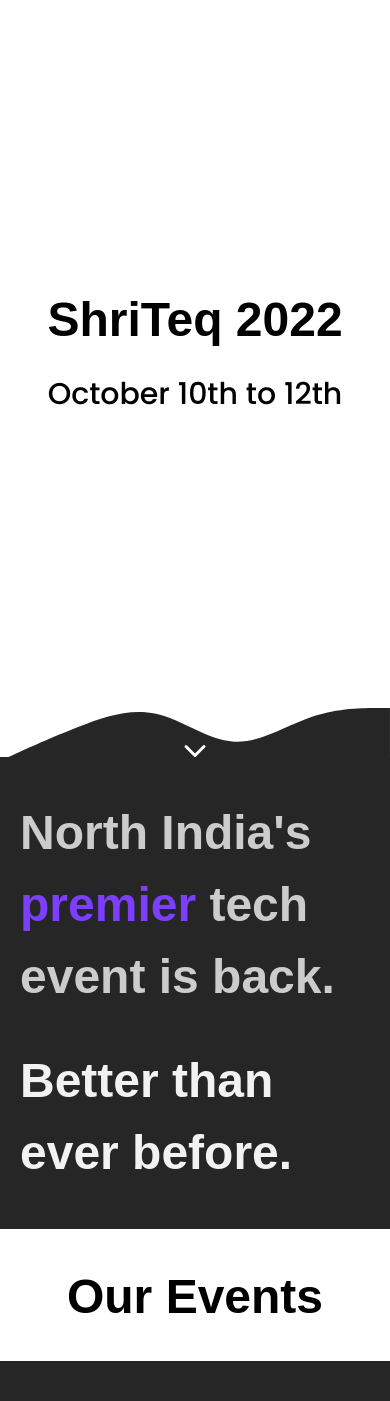
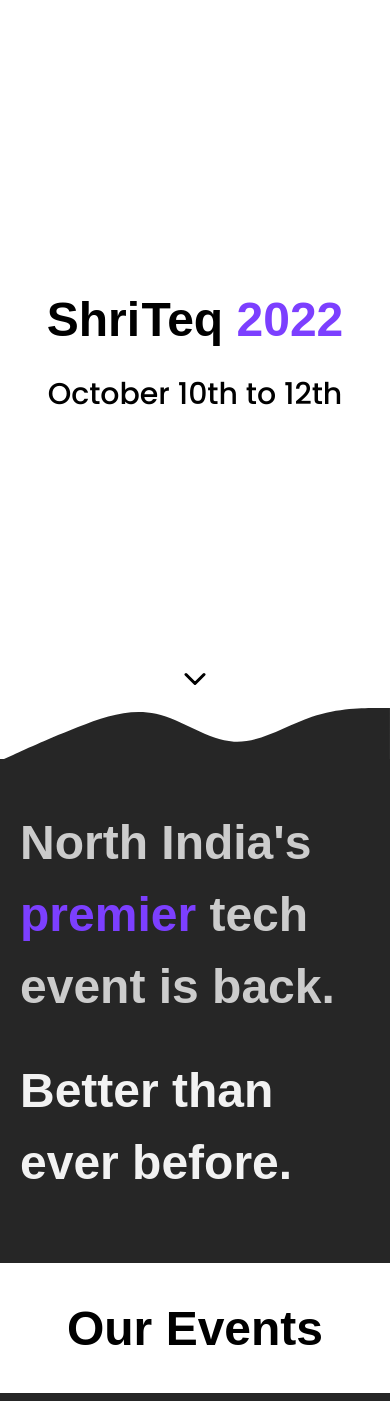
Before and after one commit to tsrsmict/shriteq, a Django app: page / in a window 390 px wide. Shown: the part 83-1484 px from the top of the page. Run offline with Django 4.2, Linux system fonts and the light colour scheme; some libraries are stand-ins or nearby versions.

Commit message:
Polish index

```diff
--- a/events/templates/index.html
+++ b/events/templates/index.html
@@ -13,19 +13,25 @@
     <div class="flex flex-col h-full">
         <div class="flex flex-col items-center flex-grow h-full">
             <div class="flex flex-col items-center justify-center h-full">
-                <p class="mb-8 text-5xl font-semibold font-display md:text-7xl lg:text-8xl">ShriTeq 2022</p>
+                <p class="mb-8 text-5xl font-semibold font-display md:text-7xl lg:text-8xl">
+                <span>
+                    Shri
+                </span>
+                <span  class="-ml-3 md:-ml-6">Teq </span> <!-- Montserrat i and T get really close together and it looks bad -->
+                <span class="text-violet">2022</span>
+                </p>
                 <p class="text-3xl font-medium font-body">October 10th to 12th</p>
             </div>
-            <svg class="absolute -bottom-2 h-9 md:h-12 stroke-white chev-down md:bottom-3 lg:bottom-5" xmlns="http://www.w3.org/2000/svg" viewBox="0 0 24 24" fill="none" stroke="currentColor" stroke-width="2" stroke-linecap="round" stroke-linejoin="round" class="feather feather-chevron-down"><polyline points="6 9 12 15 18 9"></polyline></svg>
+            <svg class="absolute bottom-16 h-9 md:h-12 stroke-black md:stroke-white chev-down md:bottom-3 lg:bottom-5" xmlns="http://www.w3.org/2000/svg" viewBox="0 0 24 24" fill="none" stroke="currentColor" stroke-width="2" stroke-linecap="round" stroke-linejoin="round" class="feather feather-chevron-down"><polyline points="6 9 12 15 18 9"></polyline></svg>
 
         <img src="{% static 'assets/vectors/hero-wave-up.svg' %}" alt="" class="w-screen wave">
     </div>
 </section>
-<section id="declaration" class="relative px-5 py-10 font-bold leading-normal -top-1 md:font-extrabold lg:font-black md:px-20 lg:px-44 bg-offblack font-display">
-    <p class="mb-8 text-5xl leading-normal md:leading-normal lg:leading-snug md:text-7xl lg:text-8xl text-grey-tertiary">
+<section id="declaration" class="relative px-5 pt-12 pb-16 font-bold leading-normal md:font-extrabold lg:font-black md:px-20 lg:px-44 bg-offblack font-display">
+    <p class="mb-8 text-5xl leading-normal md:leading-normal lg:leading-snug md:text-7xl lg:text-7xl 2xl:text-8xl text-grey-tertiary">
         North India's <span class="text-violet">premier</span> tech event is back.
     </p>
-    <p class="text-5xl leading-normal md:leading-normal lg:leading-snug md:text-7xl lg:text-8xl text-offwhite">
+    <p class="text-5xl leading-normal md:leading-normal lg:leading-snug md:text-7xl lg:text-7xl 2xl:text-8xl text-offwhite">
         Better than ever before.
     </p>
 </section>
--- a/static/css/index.css
+++ b/static/css/index.css
@@ -19,3 +19,7 @@
         height: calc(100vh - 120px);
     }
 }
+
+#declaration {
+    top: -2px;
+}
--- a/theme/static/css/dist/styles.css
+++ b/theme/static/css/dist/styles.css
@@ -822,6 +822,26 @@ h3 {
   bottom: -0.5rem;
 }
 
+.bottom-6 {
+  bottom: 1.5rem;
+}
+
+.bottom-8 {
+  bottom: 2rem;
+}
+
+.bottom-10 {
+  bottom: 2.5rem;
+}
+
+.bottom-12 {
+  bottom: 3rem;
+}
+
+.bottom-16 {
+  bottom: 4rem;
+}
+
 .mx-auto {
   margin-left: auto;
   margin-right: auto;
@@ -1048,6 +1084,10 @@ h3 {
   stroke: #fff;
 }
 
+.stroke-black {
+  stroke: #000;
+}
+
 .p-7 {
   padding: 1.75rem;
 }
@@ -1084,6 +1124,22 @@ h3 {
 .px-6 {
   padding-left: 1.5rem;
   padding-right: 1.5rem;
+}
+
+.pt-8 {
+  padding-top: 2rem;
+}
+
+.pb-12 {
+  padding-bottom: 3rem;
+}
+
+.pb-16 {
+  padding-bottom: 4rem;
+}
+
+.pt-12 {
+  padding-top: 3rem;
 }
 
 .text-center {
```
Also changed, not shown: other parts of theme/static/css/dist/styles.css (+47 -0 lines).
